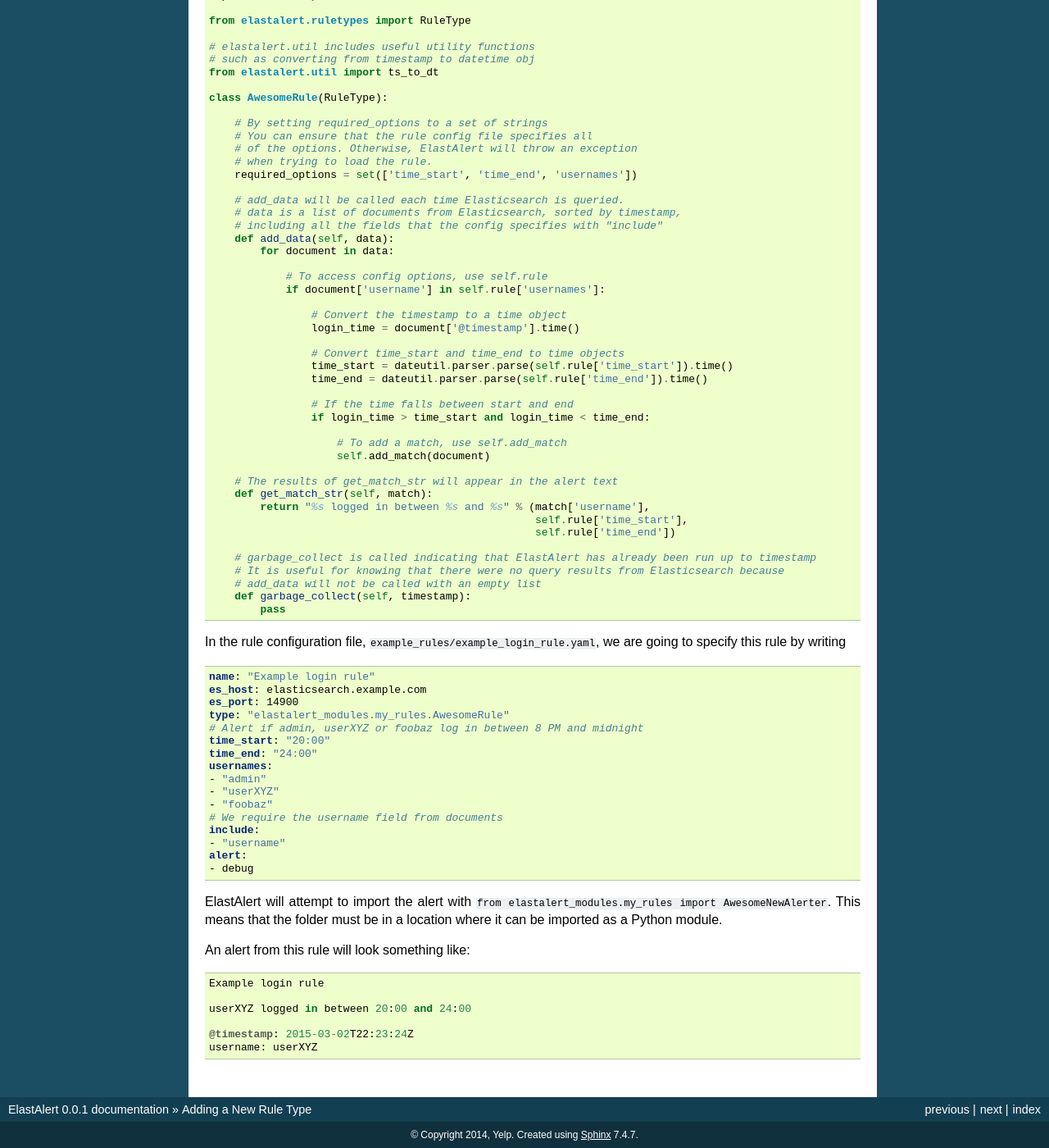
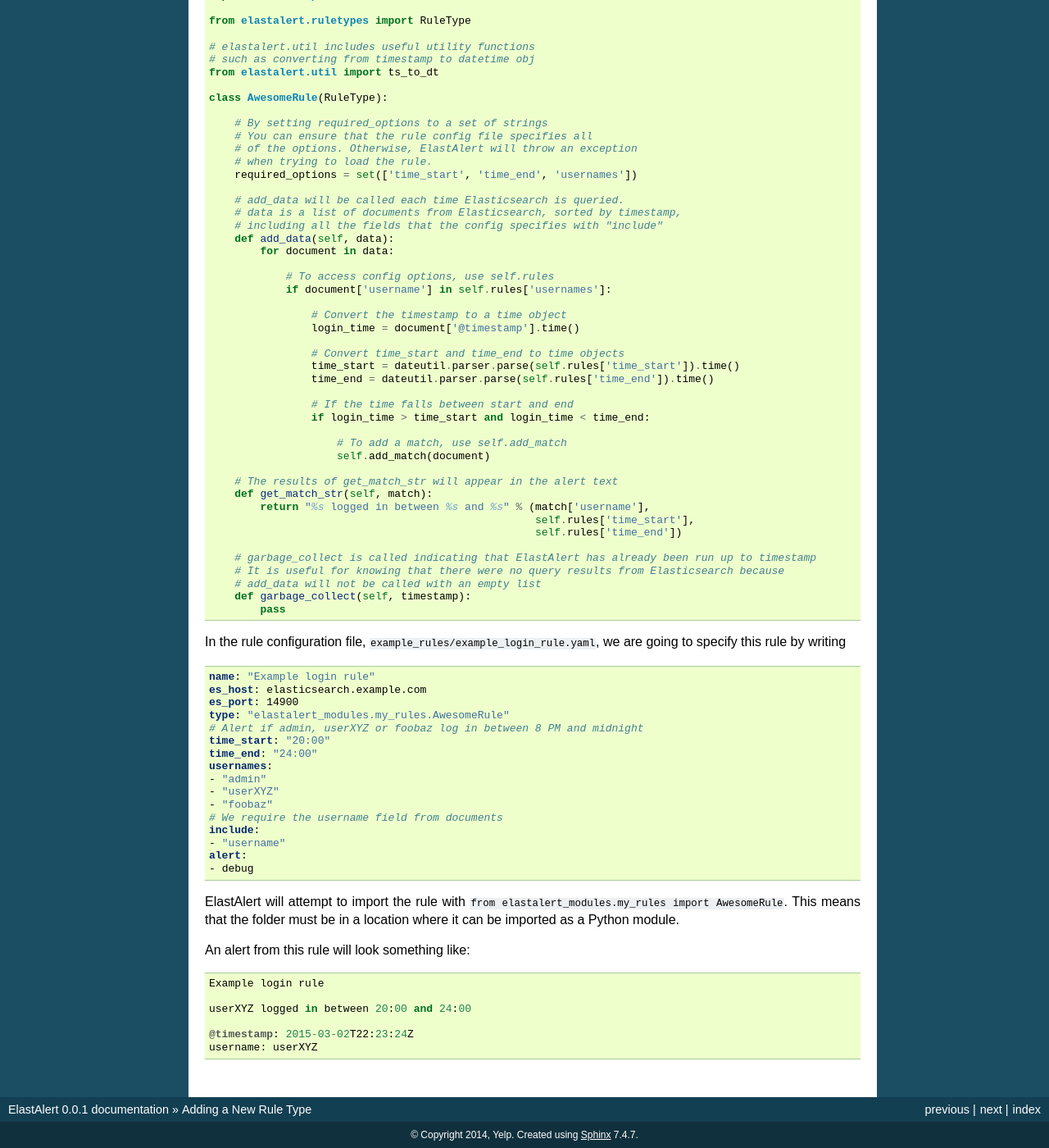
Before and after one commit to Yelp/elastalert, a Sphinx documentation site: the page built from docs/source/recipes/adding_rules.rst, in a window 1280 px wide and 1400 px high, scrolled down 1506 px. Shown: the whole window at 82% size. Built offline with Sphinx 7.4.7, drawn with Linux system fonts in a browser that asks for light colours.

Commit message:
Typos in doc
changed self.rule to self.rules

```diff
--- a/docs/source/recipes/adding_rules.rst
+++ b/docs/source/recipes/adding_rules.rst
@@ -101,15 +101,15 @@ Now, in a file named ``my_rules.py``, add
         def add_data(self, data):
             for document in data:
 
-                # To access config options, use self.rule
-                if document['username'] in self.rule['usernames']:
+                # To access config options, use self.rules
+                if document['username'] in self.rules['usernames']:
 
                     # Convert the timestamp to a time object
                     login_time = document['@timestamp'].time()
 
                     # Convert time_start and time_end to time objects
-                    time_start = dateutil.parser.parse(self.rule['time_start']).time()
-                    time_end = dateutil.parser.parse(self.rule['time_end']).time()
+                    time_start = dateutil.parser.parse(self.rules['time_start']).time()
+                    time_end = dateutil.parser.parse(self.rules['time_end']).time()
 
                     # If the time falls between start and end
                     if login_time > time_start and login_time < time_end:
@@ -120,8 +120,8 @@ Now, in a file named ``my_rules.py``, add
         # The results of get_match_str will appear in the alert text
         def get_match_str(self, match):
             return "%s logged in between %s and %s" % (match['username'],
-                                                       self.rule['time_start'],
-                                                       self.rule['time_end'])
+                                                       self.rules['time_start'],
+                                                       self.rules['time_end'])
 
         # garbage_collect is called indicating that ElastAlert has already been run up to timestamp
         # It is useful for knowing that there were no query results from Elasticsearch because
@@ -151,7 +151,7 @@ In the rule configuration file, ``example_rules/example_login_rule.yaml``, we ar
     alert:
     - debug
 
-ElastAlert will attempt to import the alert with ``from elastalert_modules.my_rules import AwesomeNewAlerter``.
+ElastAlert will attempt to import the rule with ``from elastalert_modules.my_rules import AwesomeRule``.
 This means that the folder must be in a location where it can be imported as a Python module.
 
 An alert from this rule will look something like::
```
